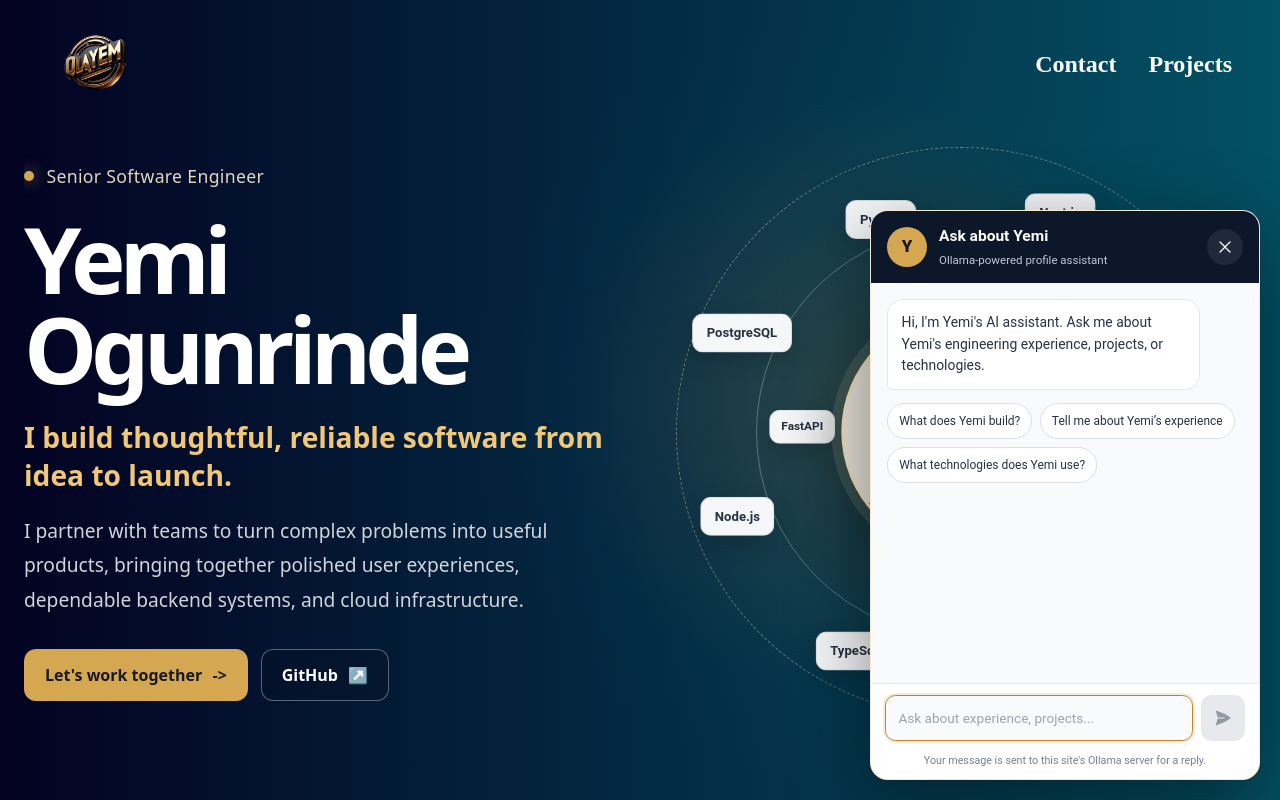
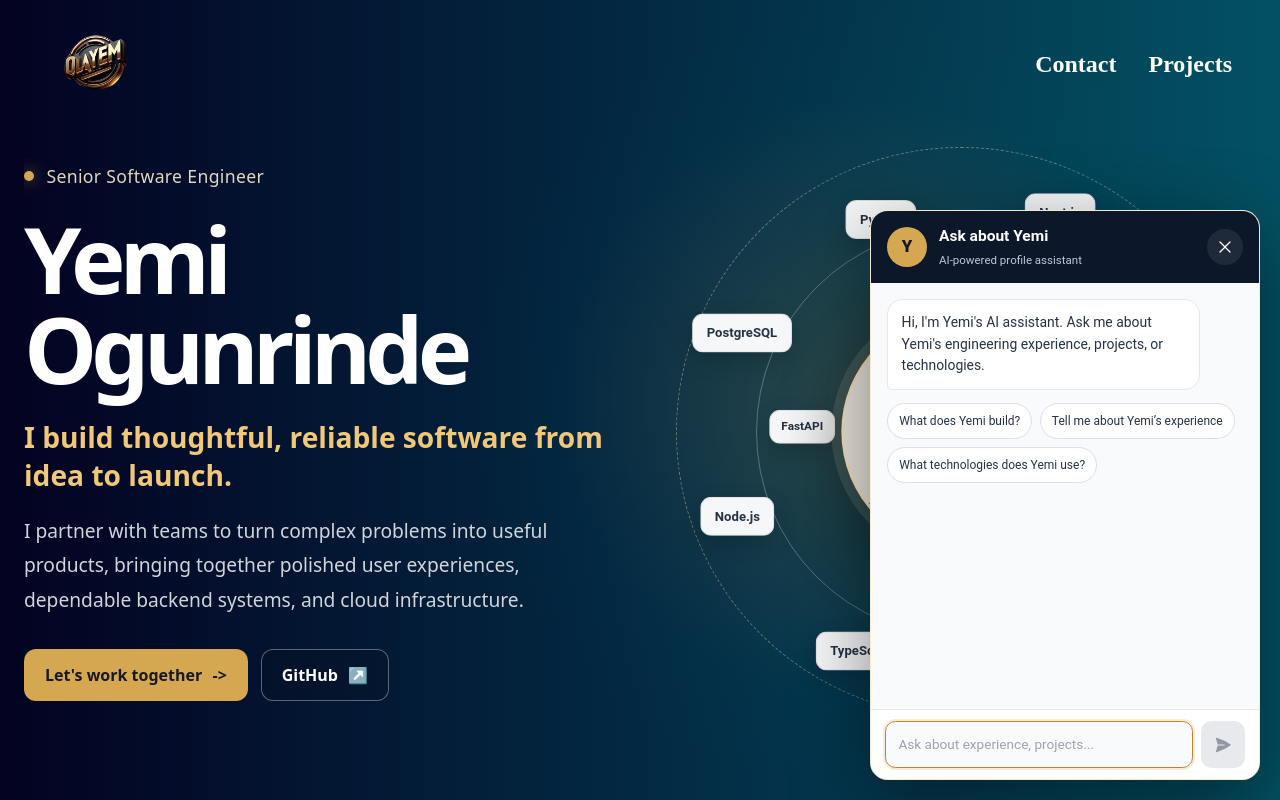
Before and after one commit to BisiOlaYemi/Yemi, a React (Create React App) app: page / in a window 1280 px wide. Both pictures are taken after a click on the button "Ask about Yemi". Shown: the top 800 px of the page. Built offline with nearby package versions, Linux system fonts and the light colour scheme.

Commit message:
powered ai asst

```diff
--- a/src/components/AiChat.jsx
+++ b/src/components/AiChat.jsx
@@ -104,7 +104,7 @@ export default function AiChat() {
               <span className="profile-chat__avatar" aria-hidden="true">Y</span>
               <div>
                 <h2>Ask about Yemi</h2>
-                <p>Ollama-powered profile assistant</p>
+                <p>AI-powered profile assistant</p>
               </div>
             </div>
             <button
@@ -169,7 +169,7 @@ export default function AiChat() {
               <HiPaperAirplane size={18} aria-hidden="true" />
             </button>
           </form>
-          <p className="profile-chat__privacy">Your message is sent to this site&apos;s Ollama server for a reply.</p>
+          {/* <p className="profile-chat__privacy">Your message is sent to this site&apos;s Ollama server for a reply.</p> */}
         </section>
       )}
     </div>
```
